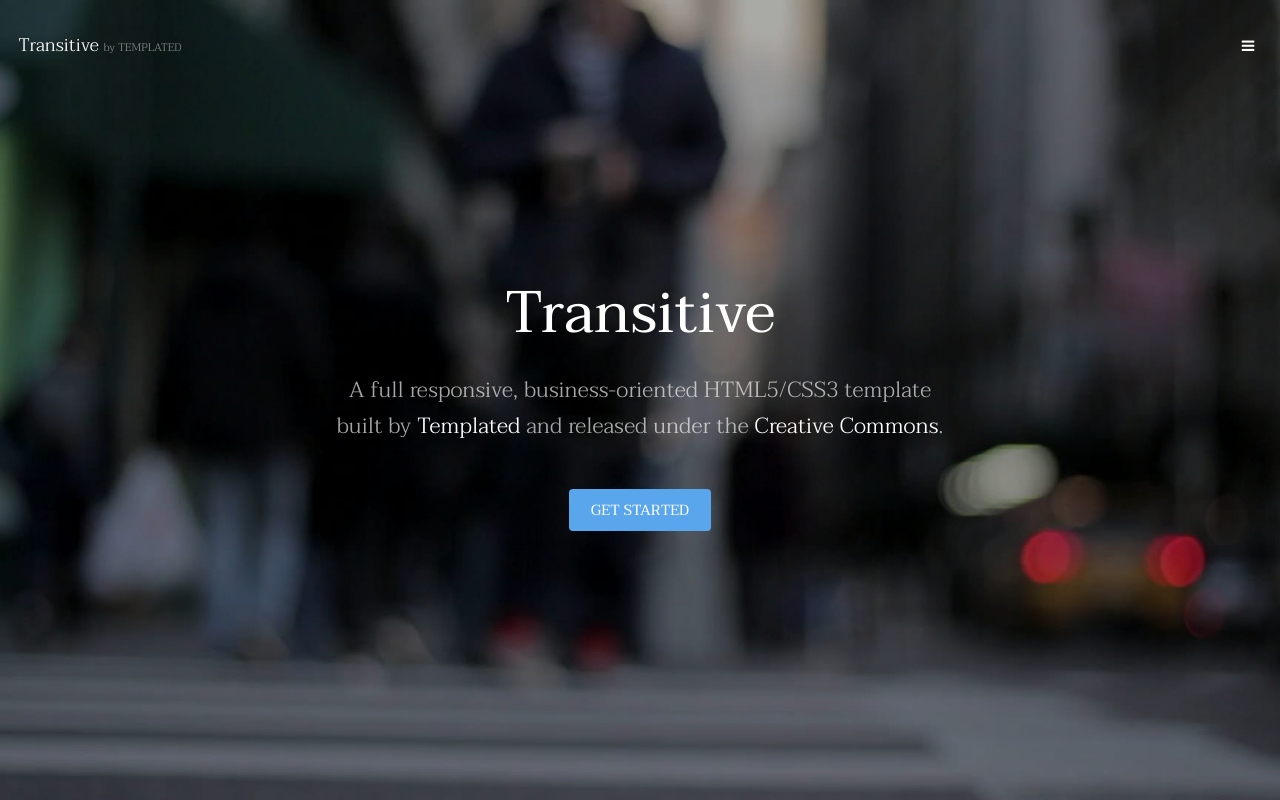
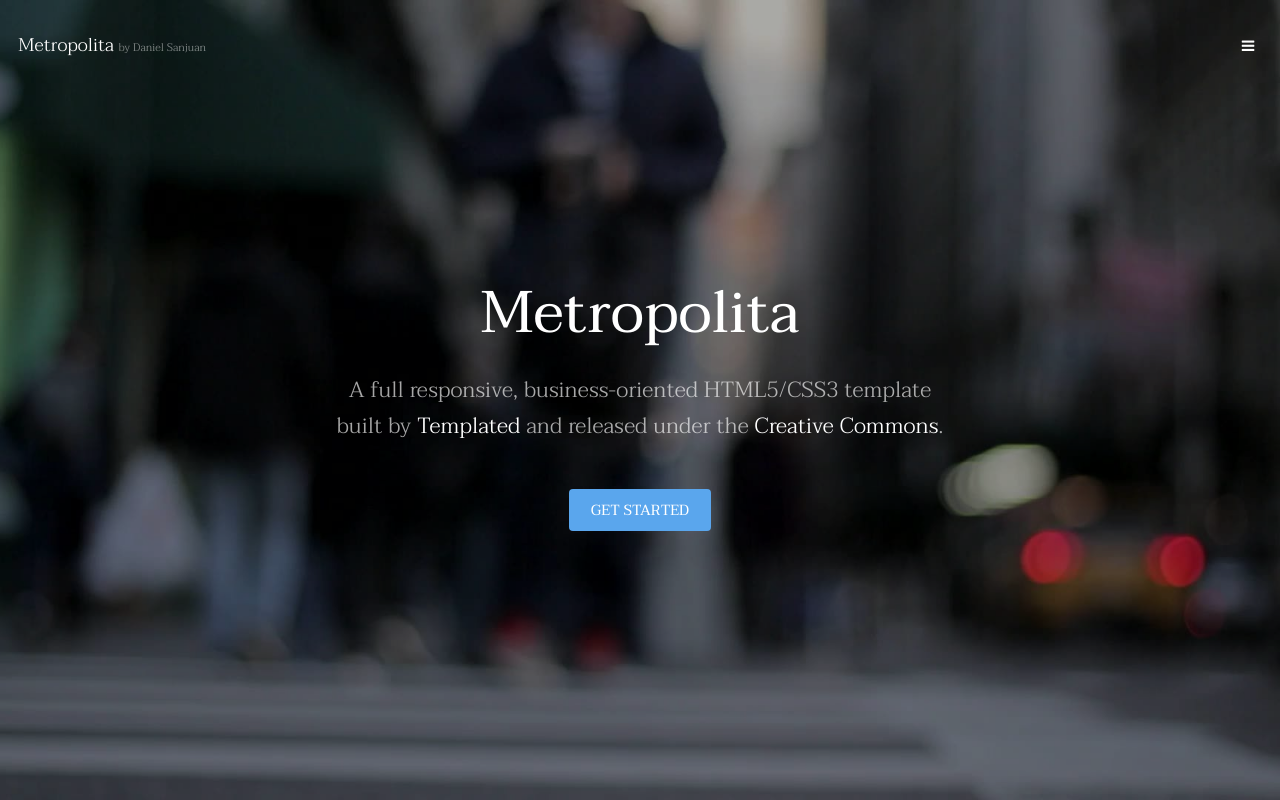
Before and after one commit to JuanDanielSanjuan/04_REP_METROPOLITA, a plain HTML site: page index.html in a window 1280 px wide. Shown: the top 800 px of the page. Drawn offline with Linux system fonts and the light colour scheme.

Commit message:
cambios en la portada por DANI

```diff
--- a/index.html
+++ b/index.html
@@ -6,7 +6,7 @@
 -->
 <html>
 	<head>
-		<title>Transitive by TEMPLATED</title>
+		<title>Metropolita by Daniel Sanjuan</title>
 		<meta charset="utf-8" />
 		<meta name="viewport" content="width=device-width, initial-scale=1" />
 		<link rel="stylesheet" href="assets/css/main.css" />
@@ -15,7 +15,7 @@
 
 		<!-- Header -->
 			<header id="header" class="alt">
-				<div class="logo"><a href="index.html">Transitive <span>by TEMPLATED</span></a></div>
+				<div class="logo"><a href="index.html">Metropolita <span>by Daniel Sanjuan</span></a></div>
 				<a href="#menu" class="toggle"><span>Menu</span></a>
 			</header>
 
@@ -36,7 +36,7 @@
 		-->
 			<section id="banner" data-video="images/banner">
 				<div class="inner">
-					<h1>Transitive</h1>
+					<h1>Metropolita</h1>
 					<p>A full responsive, business-oriented HTML5/CSS3 template<br />
 					built by <a href="https://templated.co/">Templated</a> and released under the <a href="https://templated.co/license">Creative Commons</a>.</p>
 					<a href="#one" class="button special scrolly">Get Started</a>
```
